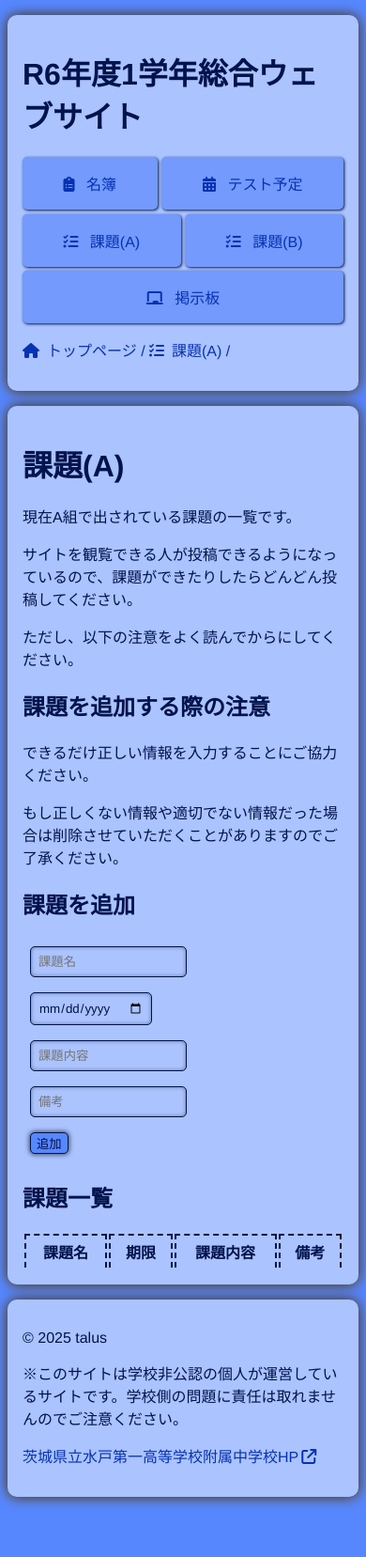
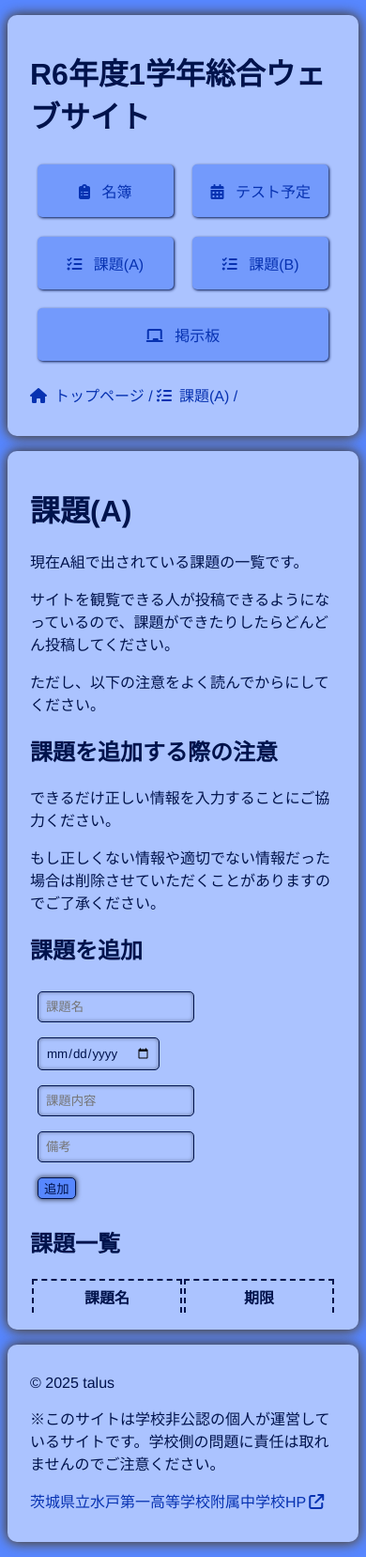
Before and after one commit to talus-yujiro/one-grade-website, a plain HTML site: page tasks-a.html in a window 390 px wide. Shown: the whole page at 94% size. Before the commit the page ends 1609 px from the top, so only its background shows below. Drawn offline with nearby package versions, Linux system fonts and the light colour scheme; a script that the page names is missing.

Commit message:
レスポンシブ対応

```diff
--- a/script/bbs.js
+++ b/script/bbs.js
@@ -35,7 +35,9 @@ document.addEventListener("DOMContentLoaded", async () => {
     // スレッド選択時にページ遷移
     threadDropdown.addEventListener("change", (event) => {
         const selectedThread = event.target.value;
-        if (selectedThread) {
+        if (selectedThread === "all") {
+            window.location.href = "bbs.html";
+        } else {
             window.location.href = `bbs.html?thread=${encodeURIComponent(selectedThread)}`;
         }
     });
--- a/style.css
+++ b/style.css
@@ -40,6 +40,7 @@ nav ul {
 nav li {
     flex-grow: 1;
     width: calc(100% / 5);
+    margin: 0.5rem;
 }
 
 nav a {
@@ -94,6 +95,15 @@ a[href^="//"]:after {
     margin-left: 3px;
     font: var(--fa-font-solid);
     content: '\f08e';
+}
+
+.tableContainer {
+    width: 100%;
+    overflow: auto;
+}
+
+.tableContainer th, .tableContainer td {
+    min-width: 10rem;
 }
 
 table {
@@ -166,28 +176,19 @@ button:active {
     header,
     main,
     footer {
-        padding: 1rem 0.5rem;
         margin: 1rem auto;
     }
 }
 
 /* スマホ対応 */
 @media (max-width: 428px) {
-
-    header,
-    main,
-    footer {
-        padding: 1rem;
-    }
-
     nav ul {
-        flex-direction: row;
         flex-wrap: wrap;
         gap: 0.3rem;
     }
 
     nav li {
-        width: fit-content;
+        width: calc(50% - 3rem);
     }
 
     nav a {
@@ -196,7 +197,7 @@ button:active {
     }
 
     table {
-        overflow: scroll;
+        overflow: auto;
     }
 
     th,
--- a/tasks-a.html
+++ b/tasks-a.html
@@ -57,6 +57,7 @@
 
         <article>
             <h2>課題一覧</h2>
+            <div class="tableContainer">
                 <table>
                     <thead>
                         <tr>
@@ -68,6 +69,7 @@
                     </thead>
                     <tbody id="taskTable"></tbody>
                 </table>
+            </div>
         </article>
     </main>
 
```
Also changed, not shown: added-schedule.html (+0 -1 lines), bbs.html (+6 -2 lines), index.html (+1 -0 lines), update.html (+4 -0 lines). Lines whose indentation alone changed are shown as unchanged.
